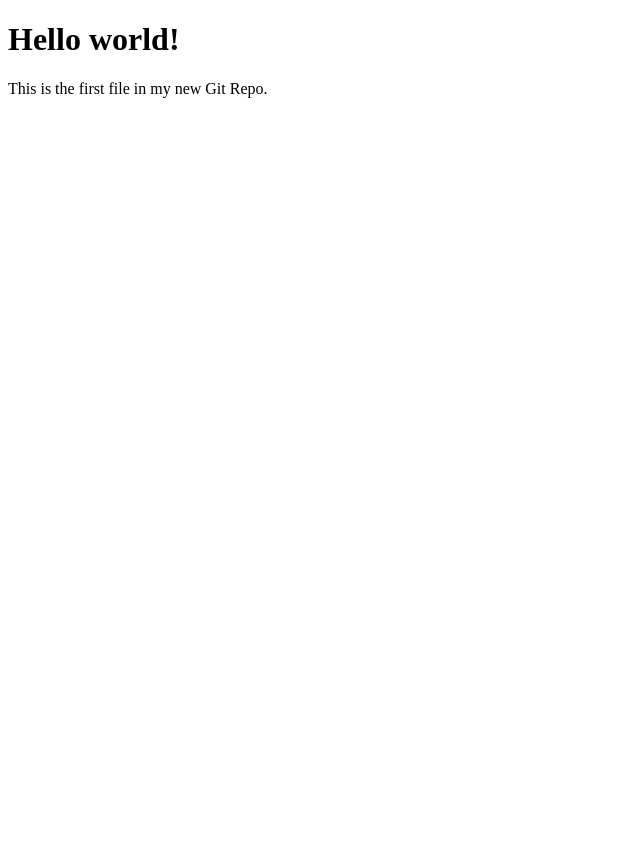
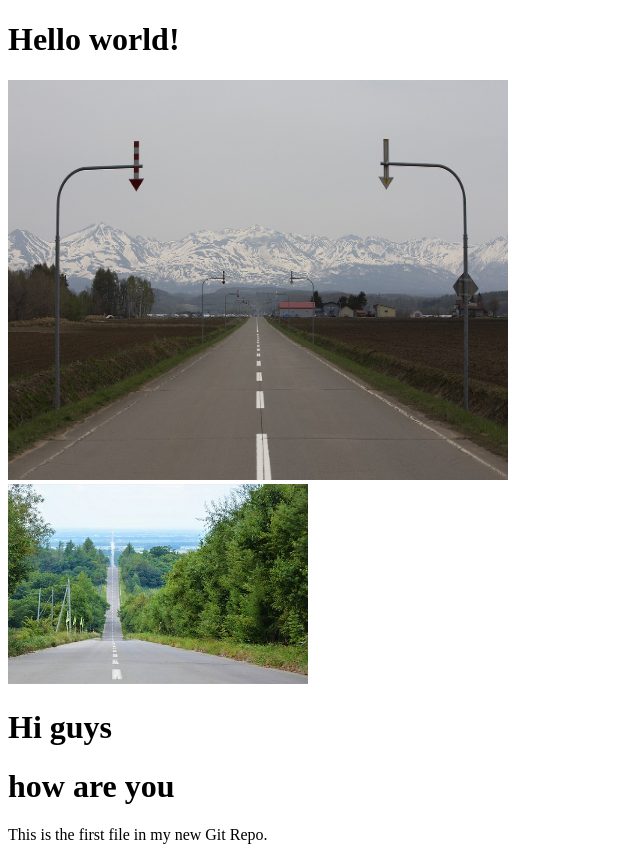
Before and after one commit to DineshThanthoni/Git-practicing, a plain HTML site: page index.html in a window 1280 px wide. Shown: the whole page, without its empty margins (0-640 px from the left). Before the commit the page ends 800 px from the top, so only its background shows below. Drawn offline with Linux system fonts and the light colour scheme; files whose address does not match are found by name.

Commit message:
Added image to the HTML code

```diff
--- a/index.html
+++ b/index.html
@@ -6,6 +6,10 @@
 <body>
 
 <h1>Hello world!</h1>
+<div><img src="C:\Users\Parthiban Thanthoni\OneDrive\Desktop\m12web\images\image26.jpg" alt="japan image" style="height: 400px; width: 500px ;"> </div>
+<div><img src="image28.jpg" alt="japan images" style="height: 200px;width: 300px;"></div>
+<h1>Hi guys</h1>
+<h1>how are you</h1>
 <p>This is the first file in my new Git Repo.</p>
 
 </body>
```
Also changed, not shown: image24.jpg (added), image25.jpg (added), image26.jpg (added), image27.jpg (added), image28.jpg (added).
